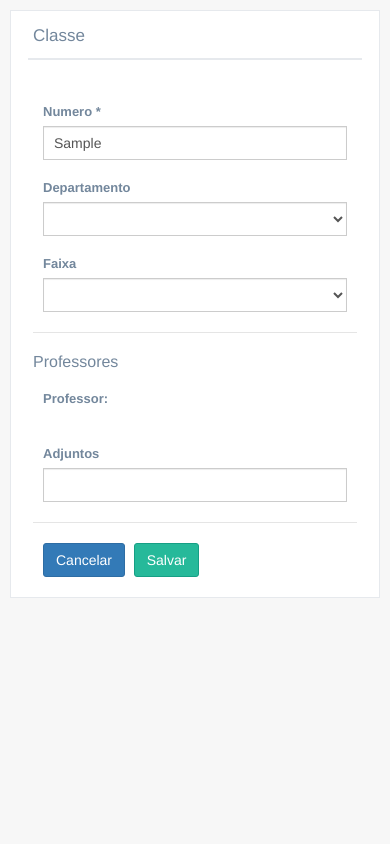
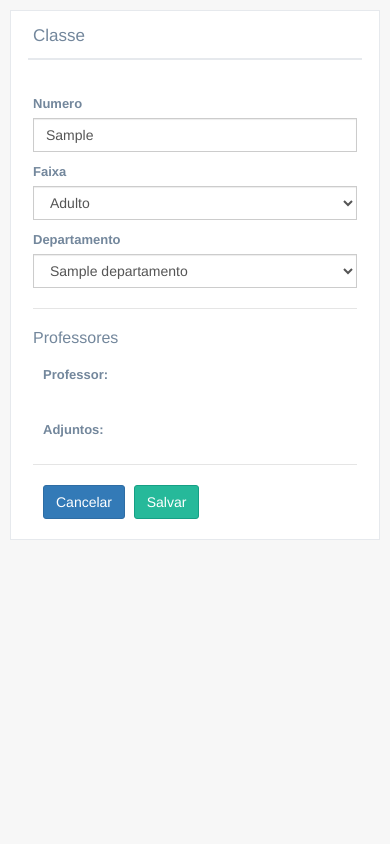
Before and after one commit to andersonberg/gerenciador_ebd, a Django app: page /classes/1/ in a window 390 px wide. Run offline with Django 3.2, Linux system fonts and the light colour scheme; tables that the repository leaves empty hold one stand-in row (values such as "Sample post"); parts of the project's set-up code (start-up, migrations or seed data) failed here and were passed over; some libraries are stand-ins or nearby versions.

Commit message:
criando form em detalhe de classe

```diff
--- a/escola/models.py
+++ b/escola/models.py
@@ -34,6 +34,10 @@
     def professor(self):
         return self.componente_set.get(tipo=Componente.PROFESSOR)
 
+    @property
+    def adjuntos(self):
+        return self.componente_set.filter(tipo=Componente.ADJUNTO)
+
     class Meta:
         ordering = ('numero', 'departamento', 'faixa')
 
@@ -47,6 +51,12 @@
 
     class Meta:
         ordering = ('nome',)
+
+    def __unicode__(self):
+        return '%s' % self.nome
+
+    def __str__(self):
+        return '%s' % self.nome
 
 
 class Componente(models.Model):
--- a/escola/serializers.py
+++ b/escola/serializers.py
@@ -5,36 +5,19 @@
 from escola.models import Classe, Componente, Departamento
 
 
+class DepartamentoSerializer(serializers.ModelSerializer):
+    class Meta:
+        model = Departamento
+        fields = ('__all__')
+
+
 class ClasseSerializer(serializers.ModelSerializer):
     class Meta:
         model = Classe
-        fields = ('id', 'numero', 'departamento', 'faixa')
+        fields = ('__all__')
 
 
 class ComponenteSerializer(serializers.ModelSerializer):
     class Meta:
         model = Componente
-        fields = ('id',
-                  'nome',
-                  'classe',
-                  'cartao_membro',
-                  'tipo',
-                  'sexo',
-                  'nascimento',
-                  'logradouro',
-                  'numero_end',
-                  'complemento_end',
-                  'bairro',
-                  'cep',
-                  'cidade',
-                  'uf',
-                  'telefone',
-                  'celular',
-                  'email',
-                  'estado_civil')
-
-
-class DepartamentoSerializer(serializers.ModelSerializer):
-    class Meta:
-        model = Departamento
-        fields = ('id', 'nome', 'coordenador')
+        fields = ('__all__')
--- a/escola/views.py
+++ b/escola/views.py
@@ -1,4 +1,4 @@
-from django.shortcuts import render
+from django.shortcuts import render, get_object_or_404
 from django.views.generic.detail import DetailView
 from rest_framework import generics
 from rest_framework.views import APIView
@@ -6,6 +6,7 @@
 from rest_framework.response import Response
 from escola.models import Classe, Componente, Departamento
 from escola.serializers import ClasseSerializer, ComponenteSerializer, DepartamentoSerializer
+from escola.forms import ClasseForm
 
 
 class ClasseList(generics.ListAPIView):
@@ -128,6 +129,20 @@
         return Response({'departamentos': queryset})
 
 
-class ClasseDetail(DetailView):
-    model = Classe
+class ClasseDetail(APIView):
+    renderer_classes = [TemplateHTMLRenderer]
+    # model = Classe
     template_name='pages/classe-details.html'
+
+    def get(self, request, pk):
+        classe = get_object_or_404(Classe, pk=pk)
+        serializer = ClasseSerializer(classe)
+        return Response({'serializer': serializer, 'classe': classe})
+
+    def post(self, request, pk):
+        classe = get_object_or_404(Classe, pk=pk)
+        serializer = ClasseSerializer(classe, data=request.data)
+        if not serializer.is_valid():
+            return Response({'serializer': serializer, 'classe': classe})
+        serializer.save()
+        return redirect('classes')
--- a/gerenciador_de_ebd/templates/pages/classe-details.html
+++ b/gerenciador_de_ebd/templates/pages/classe-details.html
@@ -1,6 +1,7 @@
 {% extends "base.html" %}
 
 {% load static i18n %}
+{% load rest_framework %}
 {% block css %}
 {{ block.super }}
 {% endblock %}
@@ -16,35 +17,8 @@
         </div>
         <div class="x_content">
           <br />
-          <form id="demo-form2" data-parsley-validate class="form-horizontal form-label-left">
-
-            <div class="form-group">
-              <label class="control-label col-md-3 col-sm-3 col-xs-12" for="numero-classe">Numero <span class="required">*</span>
-              </label>
-              <div class="col-md-6 col-sm-6 col-xs-12">
-                <input type="text" id="numero-classe" required="required" class="form-control col-md-7 col-xs-12" value="{{ classe.numero }}">
-              </div>
-            </div>
-            <div class="form-group">
-              <label class="control-label col-md-3 col-sm-3 col-xs-12">Departamento</label>
-              <div class="col-md-9 col-sm-9 col-xs-12">
-                <select class="select2_single form-control" tabindex="-1" id="classe-departamento">
-                  <option></option>
-                  <option value="AK">Alaska</option>
-                  <option value="HI">Hawaii</option>
-                </select>
-              </div>
-            </div>
-            <div class="form-group">
-              <label class="control-label col-md-3 col-sm-3 col-xs-12">Faixa</label>
-              <div class="col-md-9 col-sm-9 col-xs-12">
-                <select class="select2_single form-control" tabindex="-1" id="classe-faixa">
-                  <option></option>
-                  <option value="AK">Alaska</option>
-                  <option value="HI">Hawaii</option>
-                </select>
-              </div>
-            </div>
+          <form method="POST" id="demo-form2" data-parsley-validate class="form-horizontal form-label-left">
+              {% render_form serializer %}
 
             <div class="ln_solid"></div>
             <h4>Professores</h4>
@@ -53,14 +27,14 @@
               <label class="control-label col-md-3 col-sm-3 col-xs-12">{{ classe.professor.nome }}</label>
             </div>
             <div class="form-group">
-                <label class="control-label col-md-3 col-sm-3 col-xs-12">Adjuntos</label>
-                <div class="col-md-6 col-sm-6 col-xs-12">
-                    <input type="text" id="adjunto-classe" class="form-control col-md-7 col-xs-12">
-                </div>
+                <label class="control-label col-md-3 col-sm-3 col-xs-12">Adjuntos:</label>
+                {% for adjunto in classe.adjuntos %}
+                  <label class="control-label col-md-3 col-sm-3 col-xs-12">{{ adjunto.nome }}{% if not forloop.last %},{% endif %}</label>
+                {% endfor %}
               </div>
             <div class="ln_solid"></div>
             <div class="form-group">
-              <div class="col-md-6 col-sm-6 col-xs-12 col-md-offset-3">
+              <div class="col-md-6 col-sm-6 col-xs-12 col-md-offset-5">
                 <button class="btn btn-primary" type="button">Cancelar</button>
                 <button type="submit" class="btn btn-success">Salvar</button>
               </div>
```
